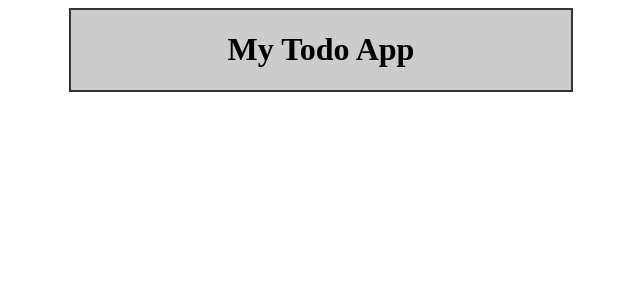
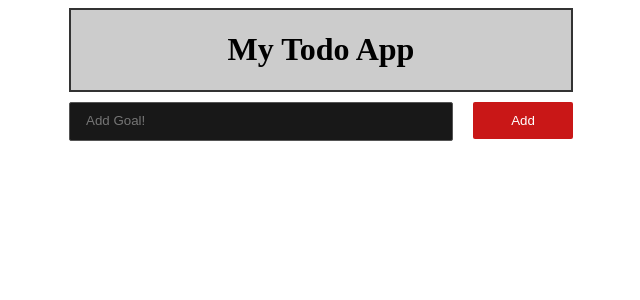
Before and after one commit to ETCraig/Angular-cli-ToDo-List, an Angular app: page / in a window 1280 px wide. Shown: the top 300 px of the page, without its empty margins (319-959 px from the left). Built offline with nearby package versions, Linux system fonts and the light colour scheme.

Commit message:
Added Static Input && Btn

```diff
--- a/src/app/app.component.css
+++ b/src/app/app.component.css
@@ -3,6 +3,11 @@
     height: 100%;
     display: flex;
     justify-content: center;
+}
+
+.app-wrap {
+    display: flex;
+    flex-direction: column;
 }
 
 .title-wrap {
--- a/src/app/app.component.html
+++ b/src/app/app.component.html
@@ -1,5 +1,10 @@
 <div id='app-main'>
-  <div class='title-wrap'>
-    <app-title></app-title>
+  <div class='app-wrap'>
+    <div class='title-wrap'>
+      <app-title></app-title>
+    </div>
+    <div>
+      <app-input></app-input>
+    </div>
   </div>
 </div>
--- a/src/app/app.module.ts
+++ b/src/app/app.module.ts
@@ -3,11 +3,13 @@ import { NgModule } from '@angular/core';
 
 import { AppComponent } from './app.component';
 import { TitleComponent } from './components/title/title.component';
+import { InputComponent } from './components/input/input.component';
 
 @NgModule({
   declarations: [
     AppComponent,
-    TitleComponent
+    TitleComponent,
+    InputComponent
   ],
   imports: [
     BrowserModule
--- /dev/null
+++ b/src/app/components/input/input.component.css
@@ -0,0 +1,31 @@
+#input-main {
+    margin-top: 10px;
+}
+
+.input {
+    margin-bottom: 1.3rem;
+    width: 350px;
+    border-radius: 2px;
+    background: #181818;
+    border: 1px solid #555;
+    color: #ccc;
+    padding: 0.5rem 1rem;
+    line-height: 1.3rem;
+}
+
+.btn {
+    padding: 0.5rem 1rem;
+    margin-left: 20px;
+    height: 2.3rem;
+    /* display: block; */
+    border: 0;
+    border-radius: 2px;
+    font-weight: 500;
+    background: #c91717;
+    color: #fff;
+    text-decoration: none;
+    cursor: pointer;
+    text-align: center;
+    transition: all 0.5s;
+    width: 100px;
+}
--- /dev/null
+++ b/src/app/components/input/input.component.html
@@ -0,0 +1,4 @@
+<div id='input-main'>
+  <input class='input' type="text" placeholder="Add Goal!">
+  <button class='btn'>Add</button>
+</div>
--- /dev/null
+++ b/src/app/components/input/input.component.ts
@@ -0,0 +1,15 @@
+import { Component, OnInit } from '@angular/core';
+
+@Component({
+  selector: 'app-input',
+  templateUrl: './input.component.html',
+  styleUrls: ['./input.component.css']
+})
+export class InputComponent implements OnInit {
+
+  constructor() { }
+
+  ngOnInit() {
+  }
+
+}
```
Also changed, not shown: 1 other file (tests, documents, lock files or other folders).
